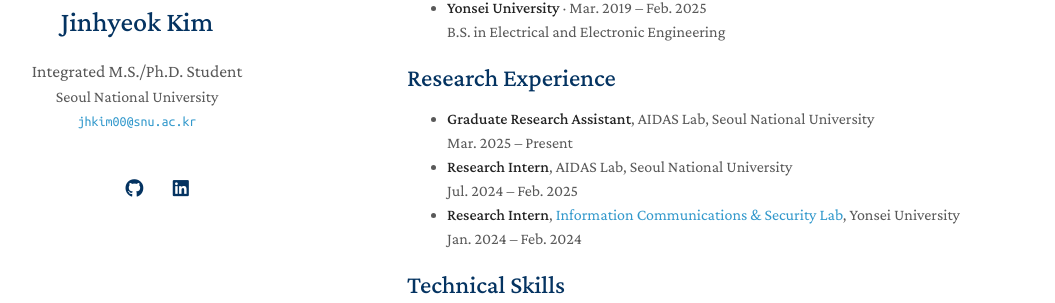
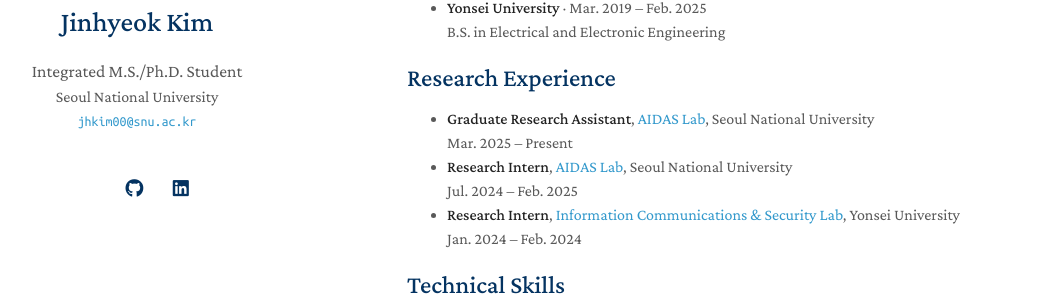
Before and after one commit to quaternior/quaternior.github.io, a Jekyll site: the page built from index.md, in a window 1280 px wide and 900 px high, scrolled down 882 px. Shown: the part 401-704 px from the top of the window, without its empty margins (123-1178 px from the left). Built offline with Jekyll 4.4.1, drawn with Linux system fonts in a browser that asks for light colours; a style sheet for code colours, icons or effects is not loaded; our own code applies the rules of GitHub Pages for plain Markdown files; part of the change alters nothing that is shown.

```diff
--- a/index.md
+++ b/index.md
@@ -30,9 +30,9 @@ My research focuses on **efficient AI systems**, particularly LLM inference and
 
 ## Research Experience
 
-- **Graduate Research Assistant**, AIDAS Lab, Seoul National University
+- **Graduate Research Assistant**, [AIDAS Lab](https://aidas.snu.ac.kr/), Seoul National University
   Mar. 2025 – Present
-- **Research Intern**, AIDAS Lab, Seoul National University
+- **Research Intern**, [AIDAS Lab](https://aidas.snu.ac.kr/), Seoul National University
   Jul. 2024 – Feb. 2025
 - **Research Intern**, [Information Communications & Security Lab](https://sites.google.com/site/jeminleeweb), Yonsei University
   Jan. 2024 – Feb. 2024
```
